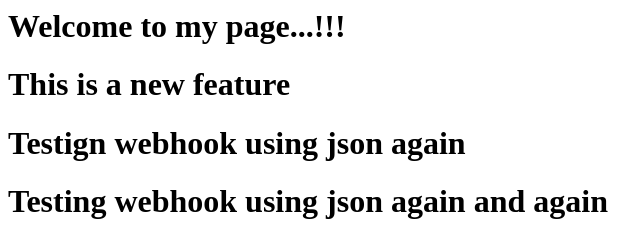
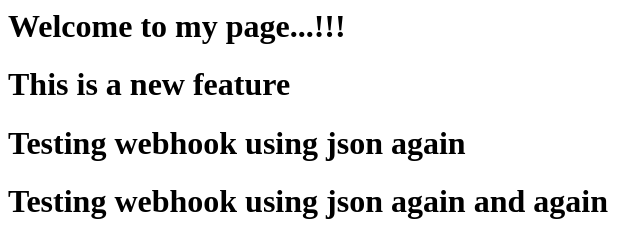
Before and after one commit to Bharath0128/jenkins-test, a plain HTML site: page index.html in a window 1280 px wide. Shown: the top 239 px of the page, 0-640 px from the left. Drawn offline with Linux system fonts and the light colour scheme.

Commit message:
Update index.html

```diff
--- a/index.html
+++ b/index.html
@@ -7,7 +7,7 @@
       <body>
             <h1>Welcome to my page...!!!</h1>
             <h1>This is a new feature</h1>
-            <h1>Testign webhook using json again</h1>
+            <h1>Testing webhook using json again</h1>
             <h1>Testing webhook using json again and again</h1>
             <h1>Restarting server after 8 days.. STUPIDITY</h1>
             <h1>What's wrong!!!!!!!!!!!!!!!!!!!!!!</h1>
```
